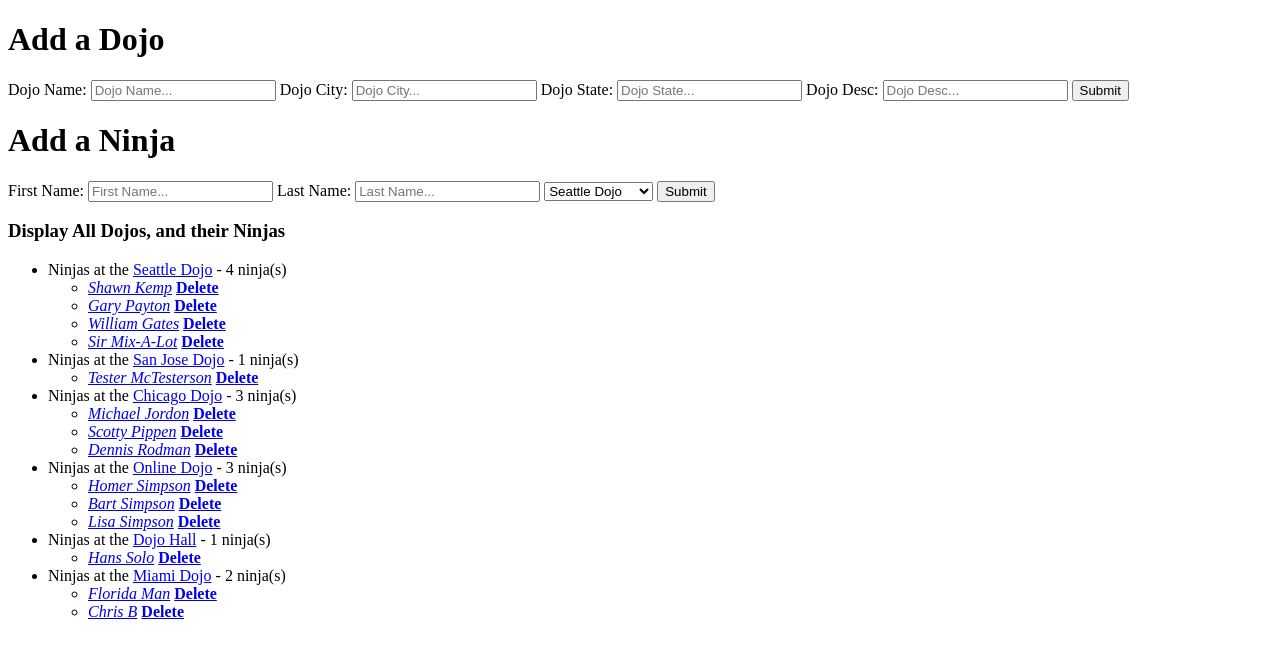
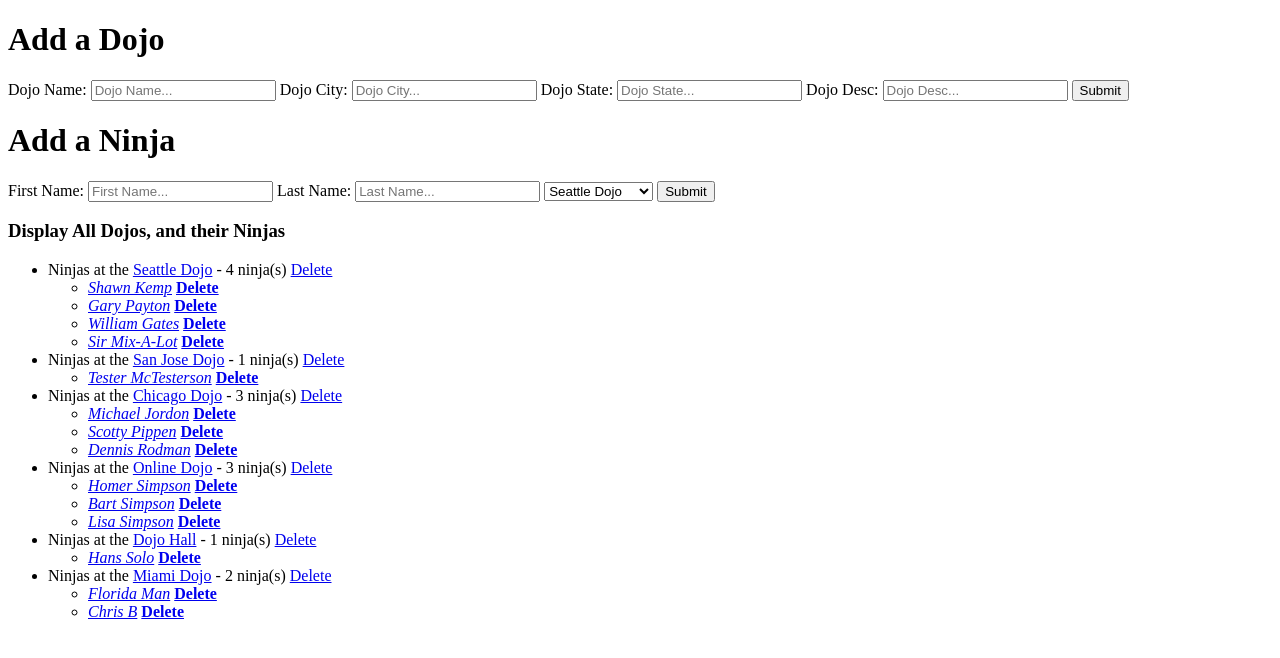
Before and after one commit to cgbridgewater/django, a Django app: page / in a window 1280 px wide. Shown: the top 658 px of the page. Run offline with Django 5.2, Linux system fonts and the light colour scheme; data comes from the database, SQL or seed files in the repository; both versions use the stored data as it was after the commit.

Commit message:
add delete for dojos and rename delete for ninaas

```diff
--- a/full_stack_django/dojos_and_ninjas/dojos_and_ninjas_project/dojos_and_ninjas_app/templates/dojos_and_ninjas_app/index.html
+++ b/full_stack_django/dojos_and_ninjas/dojos_and_ninjas_project/dojos_and_ninjas_app/templates/dojos_and_ninjas_app/index.html
@@ -48,7 +48,7 @@
         <h3>Display All Dojos, and their Ninjas</h3>
         <ul>
             {% for dojo in all_dojos %}
-            <li>Ninjas at the <a href="/dojo/{{dojo.id}}/view">{{dojo.name}}</a>  -  {{dojo.ninjas.all.count}} ninja(s)</li>
+            <li>Ninjas at the <a href="/dojo/{{dojo.id}}/view">{{dojo.name}}</a>  -  {{dojo.ninjas.all.count}} ninja(s) <a href="/dojo/{{dojo.id}}/delete">Delete</a></li>
                 <ul>
                     <!-- looping through each dojos's ninjas! -->
                     {% for ninja in dojo.ninjas.all %}
--- a/full_stack_django/dojos_and_ninjas/dojos_and_ninjas_project/dojos_and_ninjas_app/urls.py
+++ b/full_stack_django/dojos_and_ninjas/dojos_and_ninjas_project/dojos_and_ninjas_app/urls.py
@@ -5,7 +5,8 @@ app_name = "dojos_and_ninjas_app"
 urlpatterns = [
     path('', views.index, name="index"),
     path("create", views.create, name="create"),
-    path("ninja/<int:id>/delete", views.delete, name="delete"),
     path("dojo/<int:id>/view", views.one_dojo, name="one_dojo"),
+    path("dojo/<int:id>/delete", views.dojo_delete, name="dojo_delete"),
     path("ninja/<int:id>/view", views.one_ninja, name="one_ninja"),
+    path("ninja/<int:id>/delete", views.ninja_delete, name="delete"),
 ]
--- a/full_stack_django/dojos_and_ninjas/dojos_and_ninjas_project/dojos_and_ninjas_app/views.py
+++ b/full_stack_django/dojos_and_ninjas/dojos_and_ninjas_project/dojos_and_ninjas_app/views.py
@@ -45,8 +45,15 @@ def one_ninja(request, id):
     return render(request, "dojos_and_ninjas_app/one_ninja.html", context)
 
 
-## Delete Route ##
-def delete(request, id):
+## Delete Ninja Route ##
+def ninja_delete(request, id):
     ninja_to_delete = Ninja.objects.get(id=id)
     ninja_to_delete.delete()
     return redirect("/")
+
+
+## Delete Dojo Route ##
+def dojo_delete(request, id):
+    dojo_to_delete = Dojo.objects.get(id=id)
+    dojo_to_delete.delete()
+    return redirect("/")
```
Also changed, not shown: full_stack_django/dojos_and_ninjas/dojos_and_ninjas_project/db.sqlite3.
